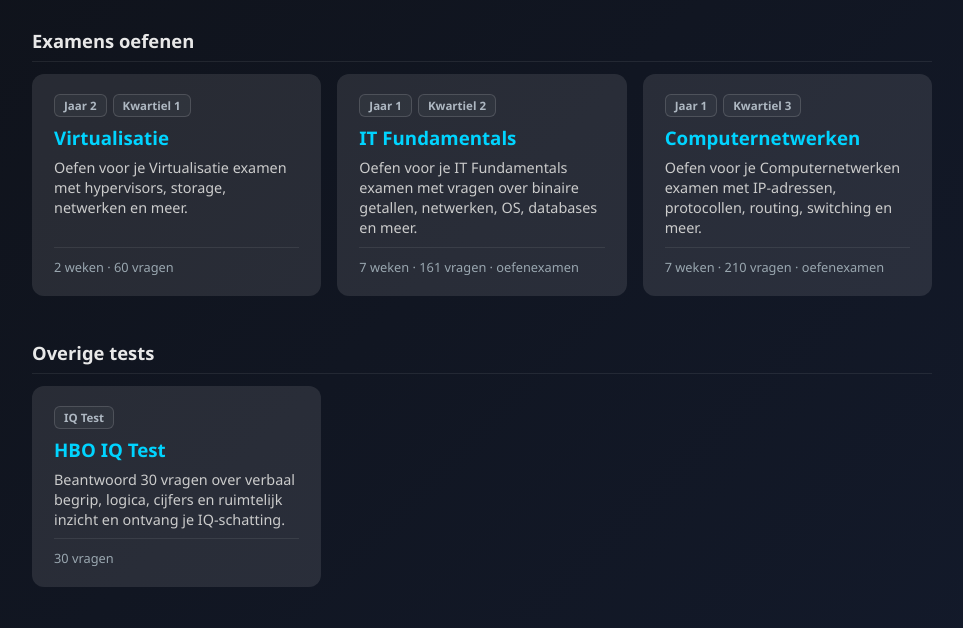
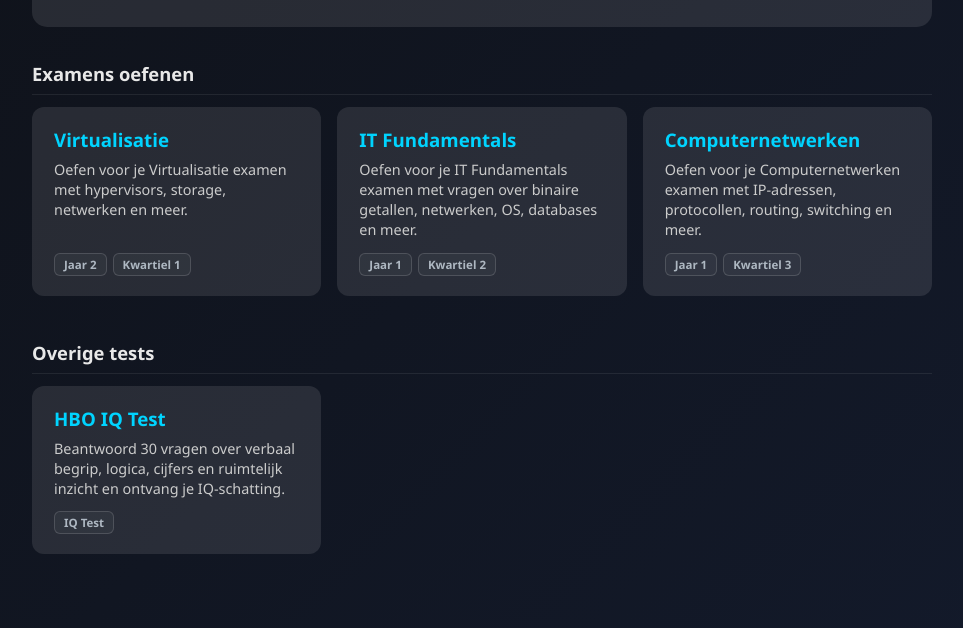
Before and after one commit to KimpiegamesYT1/Quiz, a plain HTML site: page index.html in a window 1280 px wide. Shown: the part 172-800 px from the top of the page, without its empty margins (158-1121 px from the left). Drawn offline with Linux system fonts and the light colour scheme.

Commit message:
Update styles and improve quiz metadata display; remove unused meta elements

```diff
--- a/css/style.css
+++ b/css/style.css
@@ -534,6 +534,8 @@
         display: flex;
         flex-wrap: wrap;
         gap: 6px;
+        margin-top: auto;
+        padding-top: 4px;
     }
 
     .quiz-badge {
@@ -558,13 +560,6 @@
         margin: 0;
     }
 
-    .quiz-card-meta {
-        margin-top: auto;
-        padding-top: 10px;
-        border-top: 1px solid rgba(255,255,255,0.08);
-        font-size: 0.8em;
-        color: #9aa7b0;
-    }
 
     /* Grade Display Styles */
 
--- a/index.html
+++ b/index.html
@@ -12,7 +12,7 @@
     <meta property="og:type" content="website">
     <meta name="twitter:card" content="summary_large_image">
     <meta name="twitter:site" content="@your_twitter_handle">
-    <link rel="stylesheet" href="css/style.css?v=20260909c">
+    <link rel="stylesheet" href="css/style.css?v=20260909d">
     <link rel="apple-touch-icon" sizes="180x180" href="apple-touch-icon.png">
     <link rel="icon" type="image/png" sizes="32x32" href="favicon-32x32.png">
     <link rel="icon" type="image/png" sizes="16x16" href="favicon-16x16.png">
@@ -33,6 +33,6 @@
         </div>
     </div>
 
-    <script src="js/app.js?v=20260909c"></script>
+    <script src="js/app.js?v=20260909d"></script>
 </body>
 </html>
--- a/js/app.js
+++ b/js/app.js
@@ -574,22 +574,6 @@ async function loadQuizList() {
         const response = await fetch('quizzes/quizzes.json');
         const quizzes = await response.json();
 
-        // Enrich each entry with a few numbers from its own quiz file so the
-        // card can show what's inside. These details are optional — if a file
-        // fails to load the card just renders without the meta line.
-        await Promise.all(quizzes.map(async (quiz) => {
-            try {
-                const data = await (await fetch(quiz.file)).json();
-                const cats = (data.categories || []).filter(c => c.id !== 'all');
-                const topicCats = cats.filter(c => !c.id.toLowerCase().includes('examen'));
-                quiz._isIQ = data.mode === 'iq';
-                quiz._hasExam = cats.length > topicCats.length;
-                quiz._topicCount = topicCats.length;
-                quiz._questionCount = topicCats.reduce((n, c) => n + (c.questions ? c.questions.length : 0), 0)
-                    || (data.questions ? data.questions.length : 0);
-            } catch (_) { /* details are optional */ }
-        }));
-
         // Group entries (default group, or an explicit `group` in the registry),
         // then sort each group by year, then quarter, then title.
         const groups = new Map();
@@ -634,23 +618,17 @@ function buildQuizCard(quiz) {
         if (e.key === 'Enter' || e.key === ' ') { e.preventDefault(); open(); }
     };
 
-    // Losse badges: jaar en kwartiel apart. Zonder jaar/kwartiel (bv. IQ-test)
-    // valt het terug op de subtitle uit de registry.
+    // Losse badges: jaar en kwartiel apart, onder de beschrijving. Zonder
+    // jaar/kwartiel (bv. IQ-test) valt het terug op de subtitle uit de registry.
     const badges = [];
     if (quiz.year) badges.push(`Jaar ${quiz.year}`);
     if (quiz.quarter) badges.push(`Kwartiel ${quiz.quarter}`);
     if (!badges.length && quiz.subtitle) badges.push(quiz.subtitle);
 
-    const meta = [];
-    if (!quiz._isIQ && quiz._topicCount) meta.push(`${quiz._topicCount} weken`);
-    if (quiz._questionCount) meta.push(`${quiz._questionCount} vragen`);
-    if (quiz._hasExam) meta.push('oefenexamen');
-
     card.innerHTML = `
-        ${badges.length ? `<div class="quiz-badges">${badges.map(b => `<span class="quiz-badge">${b}</span>`).join('')}</div>` : ''}
         <h3>${quiz.title}</h3>
         <p>${quiz.description}</p>
-        ${meta.length ? `<div class="quiz-card-meta">${meta.join(' · ')}</div>` : ''}
+        ${badges.length ? `<div class="quiz-badges">${badges.map(b => `<span class="quiz-badge">${b}</span>`).join('')}</div>` : ''}
     `;
     return card;
 }
```
Also changed, not shown: CLAUDE.md (+1 -1 lines), quiz.html (+2 -2 lines).
